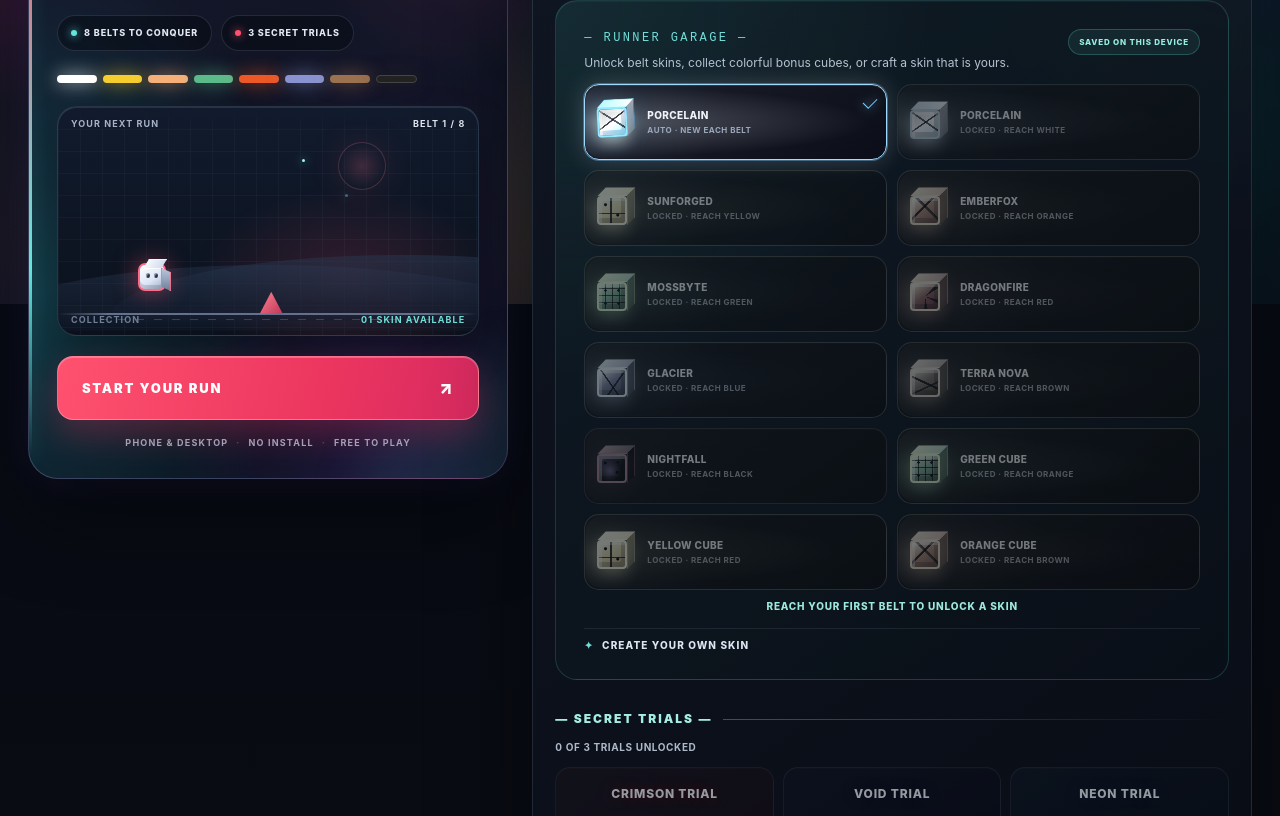
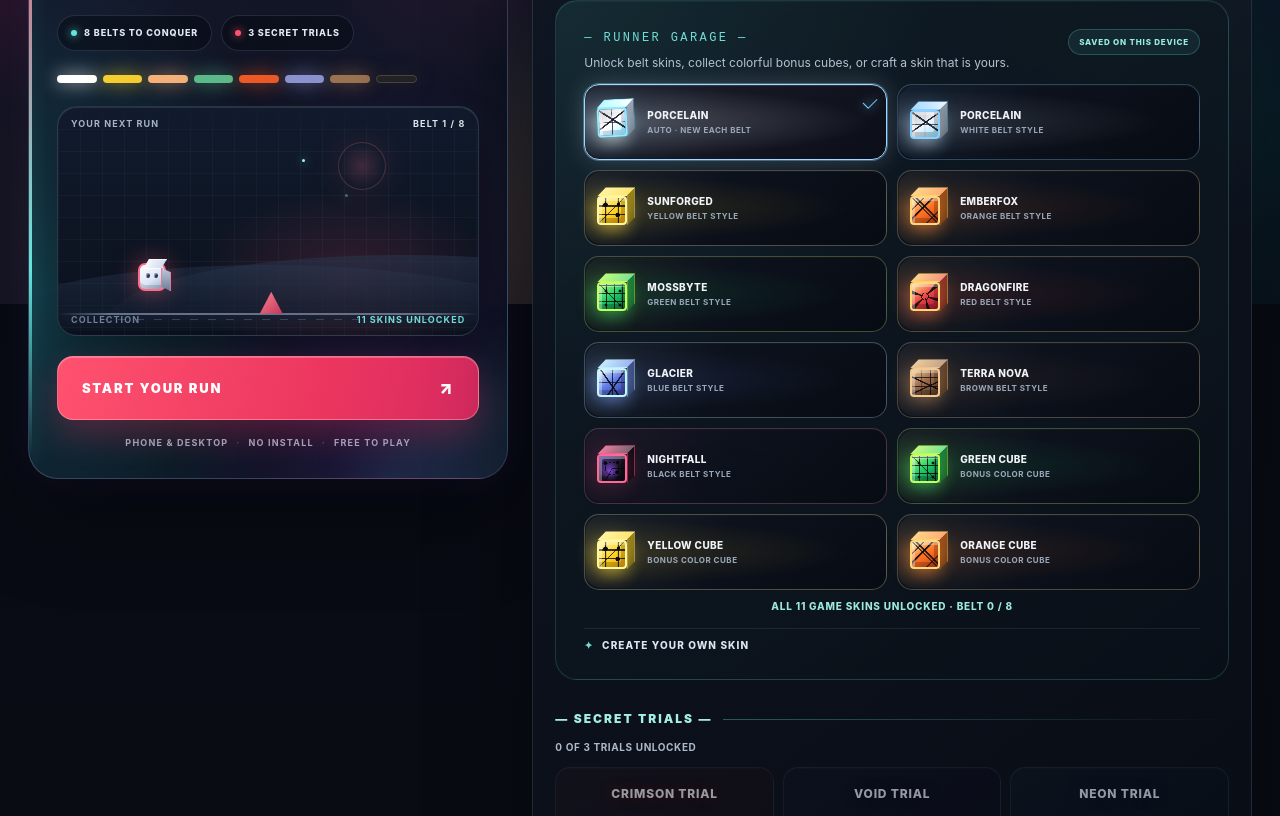
Before and after one commit to alexchugrinov/IU-Belt-Dash, a plain HTML site: page index.html in a window 1280 px wide. Shown: the part 496-1312 px from the top of the page. Drawn offline with Linux system fonts and the light colour scheme.

Commit message:
Unlock all skins and refine geometric patterns
Co-authored-by: Copilot <223556219+Copilot@users.noreply.github.com>

```diff
--- a/script.js
+++ b/script.js
@@ -101,8 +101,8 @@ function saveSkinProgress() {
 function getPlayerSkin() {
   if (selectedSkinId === 'level') return BELT_SKINS[belt] || BELT_SKINS[1];
   return customSkins.find((skin) => skin.id === selectedSkinId) ||
-    BELT_SKINS.find((skin) => skin && skin.id === selectedSkinId && skin.unlockBelt <= stats.maxBeltReached) ||
-    SPECIAL_SKINS.find((skin) => skin.id === selectedSkinId && skin.unlockBelt <= stats.maxBeltReached) ||
+    BELT_SKINS.find((skin) => skin && skin.id === selectedSkinId) ||
+    SPECIAL_SKINS.find((skin) => skin.id === selectedSkinId) ||
     BELT_SKINS[Math.max(1, Math.min(stats.maxBeltReached, BELT_SKINS.length - 1))] ||
     BELT_SKINS[1];
 }
@@ -154,9 +154,7 @@ const stats = {
 };
 const savedBeltSkin = BELT_SKINS.find((skin) => skin && skin.id === selectedSkinId);
 const savedSpecialSkin = SPECIAL_SKINS.find((skin) => skin.id === selectedSkinId);
-if ((!savedBeltSkin && !savedSpecialSkin && selectedSkinId !== 'level' && !customSkins.some((skin) => skin.id === selectedSkinId)) ||
-  (savedBeltSkin && savedBeltSkin.unlockBelt > stats.maxBeltReached) ||
-  (savedSpecialSkin && savedSpecialSkin.unlockBelt > stats.maxBeltReached)) {
+if (!savedBeltSkin && !savedSpecialSkin && selectedSkinId !== 'level' && !customSkins.some((skin) => skin.id === selectedSkinId)) {
   selectedSkinId = 'level';
 }
 
@@ -1261,23 +1259,30 @@ function drawSkinPattern(skin) {
   ctx.save();
   drawSkinPath(skin.shape, player.size - 5);
   ctx.clip();
-  ctx.strokeStyle = 'rgba(255,255,255,0.55)';
-  ctx.lineWidth = 1;
-  ctx.lineCap = 'round';
+  ctx.strokeStyle = 'rgba(5,7,12,0.86)';
+  ctx.lineWidth = 1.6;
+  ctx.lineCap = 'square';
+  ctx.lineJoin = 'miter';
   ctx.beginPath();
-  ctx.moveTo(-half + 6, -half + 4);
-  ctx.quadraticCurveTo(-half * 0.15, -half + 1, half * 0.35, -half + 5);
+  ctx.moveTo(-half + 6, -half + 7);
+  ctx.lineTo(0, -half + 12);
+  ctx.lineTo(half - 6, -half + 7);
+  ctx.moveTo(0, -half + 12);
+  ctx.lineTo(0, -2);
   ctx.stroke();
-  ctx.fillStyle = 'rgba(0,0,0,0.2)';
-  ctx.fillRect(-half + 5, half - 6, player.size - 10, 2);
-  if (skin.pattern === 'glow') {
-    ctx.fillStyle = '#fff';
-    ctx.shadowColor = skin.accent;
-    ctx.shadowBlur = 7;
-    ctx.beginPath();
-    ctx.arc(0, 0, 2.5, 0, Math.PI * 2);
-    ctx.fill();
-  }
+  ctx.beginPath();
+  ctx.moveTo(-5, 2);
+  ctx.lineTo(0, -3);
+  ctx.lineTo(5, 2);
+  ctx.lineTo(0, 7);
+  ctx.closePath();
+  ctx.stroke();
+  ctx.fillStyle = 'rgba(5,7,12,0.9)';
+  for (const x of [-half + 7, half - 7]) {
+    ctx.fillRect(x - 1.5, -half + 5, 3, 3);
+    ctx.fillRect(x - 1.5, half - 8, 3, 3);
+  }
+  ctx.fillRect(-half + 5, half - 4, player.size - 10, 2);
   ctx.restore();
 }
 
@@ -1804,42 +1809,36 @@ function refreshSkinGallery() {
   addSkinCard(gallery, BELT_SKINS[autoBelt], 'level', 'AUTO · NEW EACH BELT', true);
   for (let i = 1; i < BELT_SKINS.length; i++) {
     const skin = BELT_SKINS[i];
-    const unlocked = skin.unlockBelt <= stats.maxBeltReached;
     addSkinCard(
       gallery,
       skin,
       skin.id,
-      unlocked ? BELTS[skin.unlockBelt].name + ' BELT REWARD' : 'LOCKED · REACH ' + BELTS[skin.unlockBelt].name,
-      unlocked
+      BELTS[skin.unlockBelt].name + ' BELT STYLE',
+      true
     );
   }
   for (const skin of SPECIAL_SKINS) {
-    const unlocked = skin.unlockBelt <= stats.maxBeltReached;
     addSkinCard(
       gallery,
       skin,
       skin.id,
-      unlocked ? 'COLOR CUBE · BELT ' + skin.unlockBelt : 'LOCKED · REACH ' + BELTS[skin.unlockBelt].name,
-      unlocked
+      'BONUS COLOR CUBE',
+      true
     );
   }
   for (const skin of customSkins) addSkinCard(gallery, skin, skin.id, 'YOUR ORIGINAL SKIN', true);
 
-  const unlockedCount = stats.maxBeltReached +
-    SPECIAL_SKINS.filter((skin) => skin.unlockBelt <= stats.maxBeltReached).length;
+  const unlockedCount = BELT_SKINS.length - 1 + SPECIAL_SKINS.length;
   const progress = document.getElementById('skinProgress');
   if (progress) {
-    progress.textContent = stats.maxBeltReached
-      ? 'BELT ' + stats.maxBeltReached + ' / 8  ·  ' + unlockedCount + ' GAME SKIN' + (unlockedCount === 1 ? '' : 'S') + ' UNLOCKED'
-      : 'REACH YOUR FIRST BELT TO UNLOCK A SKIN';
+    progress.textContent = 'ALL ' + unlockedCount + ' GAME SKINS UNLOCKED  ·  BELT ' +
+      stats.maxBeltReached + ' / 8';
   }
   const beltProgress = document.getElementById('menuBeltProgress');
   if (beltProgress) beltProgress.textContent = 'BELT ' + Math.max(1, stats.maxBeltReached) + ' / 8';
   const skinCount = document.getElementById('menuSkinCount');
   if (skinCount) {
-    const availableCount = Math.max(1, unlockedCount);
-    skinCount.textContent = String(availableCount).padStart(2, '0') + ' SKIN' +
-      (availableCount === 1 ? '' : 'S') + (unlockedCount ? ' UNLOCKED' : ' AVAILABLE');
+    skinCount.textContent = String(unlockedCount).padStart(2, '0') + ' SKINS UNLOCKED';
   }
 }
 
--- a/style.css
+++ b/style.css
@@ -2413,54 +2413,68 @@
   .skin-swatch:not(.cube) > .skin-swatch-side { display: none; }
   .skin-swatch.prism .skin-swatch-front {
     background-image:
-      linear-gradient(145deg, transparent 43%, rgba(7,10,18,0.78) 44% 47%, transparent 48%),
-      linear-gradient(35deg, transparent 54%, rgba(7,10,18,0.68) 55% 59%, transparent 60%),
+      linear-gradient(145deg, transparent 43%, rgba(7,10,18,0.88) 44% 47%, transparent 48%),
+      linear-gradient(35deg, transparent 54%, rgba(7,10,18,0.82) 55% 59%, transparent 60%),
+      linear-gradient(90deg, transparent 48%, rgba(7,10,18,0.72) 49% 51%, transparent 52%),
+      linear-gradient(0deg, transparent 47%, rgba(7,10,18,0.68) 48% 50%, transparent 51%),
       linear-gradient(145deg, rgba(255,255,255,0.7), var(--skin-main) 52%, #91dfff);
   }
   .skin-swatch.circuit .skin-swatch-front {
     background-image:
-      radial-gradient(circle at 25% 27%, #080b12 0 1px, transparent 2px),
-      radial-gradient(circle at 72% 68%, #080b12 0 1px, transparent 2px),
-      linear-gradient(90deg, transparent 43%, rgba(8,11,18,0.82) 44% 49%, transparent 50%),
-      linear-gradient(0deg, transparent 34%, rgba(8,11,18,0.78) 35% 40%, transparent 41%),
+      radial-gradient(circle at 25% 27%, #080b12 0 2px, transparent 2.5px),
+      radial-gradient(circle at 72% 68%, #080b12 0 2px, transparent 2.5px),
+      radial-gradient(circle at 75% 26%, #080b12 0 1.5px, transparent 2px),
+      linear-gradient(90deg, transparent 24%, rgba(8,11,18,0.84) 25% 28%, transparent 29% 71%, rgba(8,11,18,0.84) 72% 75%, transparent 76%),
+      linear-gradient(0deg, transparent 32%, rgba(8,11,18,0.82) 33% 37%, transparent 38% 65%, rgba(8,11,18,0.82) 66% 70%, transparent 71%),
+      linear-gradient(135deg, transparent 47%, rgba(8,11,18,0.74) 48% 50%, transparent 51%),
       linear-gradient(145deg, #fff4a8, var(--skin-main) 55%, #e79b08);
   }
   .skin-swatch.ember .skin-swatch-front {
     background-image:
-      linear-gradient(135deg, transparent 37%, rgba(8,10,15,0.82) 39% 43%, transparent 45%),
-      linear-gradient(45deg, transparent 54%, rgba(8,10,15,0.68) 56% 61%, transparent 63%),
+      linear-gradient(135deg, transparent 37%, rgba(8,10,15,0.9) 39% 42%, transparent 44%),
+      linear-gradient(45deg, transparent 54%, rgba(8,10,15,0.84) 56% 59%, transparent 61%),
+      linear-gradient(135deg, transparent 18% 21%, rgba(8,10,15,0.78) 22% 24%, transparent 25% 76%, rgba(8,10,15,0.8) 77% 79%, transparent 80%),
+      linear-gradient(45deg, transparent 48%, rgba(8,10,15,0.66) 49% 51%, transparent 52%),
       linear-gradient(145deg, #fff1a8, var(--skin-main) 47%, #c83d12);
   }
   .skin-swatch.grid .skin-swatch-front {
     background-image:
-      radial-gradient(circle, rgba(5,10,12,0.9) 0 1px, transparent 1.5px),
-      repeating-linear-gradient(0deg, transparent 0 6px, rgba(5,10,12,0.72) 6px 7px),
-      repeating-linear-gradient(90deg, transparent 0 6px, rgba(5,10,12,0.72) 6px 7px),
+      radial-gradient(circle, rgba(5,10,12,0.98) 0 1.2px, transparent 1.7px),
+      repeating-linear-gradient(0deg, transparent 0 7px, rgba(5,10,12,0.84) 7px 8px),
+      repeating-linear-gradient(90deg, transparent 0 7px, rgba(5,10,12,0.84) 7px 8px),
+      linear-gradient(45deg, transparent 47%, rgba(5,10,12,0.72) 48% 50%, transparent 51%),
       linear-gradient(145deg, #bcff7a, var(--skin-main) 48%, #08743e);
-    background-size: 13px 13px, auto, auto, auto;
+    background-size: 14px 14px, auto, auto, auto, auto;
   }
   .skin-swatch.flare .skin-swatch-front {
     background-image:
-      conic-gradient(from 12deg, transparent 0 8%, rgba(8,10,15,0.84) 9% 12%, transparent 13% 25%, rgba(8,10,15,0.72) 26% 29%, transparent 30% 43%, rgba(8,10,15,0.82) 44% 47%, transparent 48%),
+      conic-gradient(from 12deg, transparent 0 7%, rgba(8,10,15,0.9) 8% 11%, transparent 12% 23%, rgba(8,10,15,0.84) 24% 27%, transparent 28% 40%, rgba(8,10,15,0.9) 41% 44%, transparent 45% 57%, rgba(8,10,15,0.82) 58% 61%, transparent 62% 74%, rgba(8,10,15,0.88) 75% 78%, transparent 79%),
+      radial-gradient(circle, transparent 0 17%, rgba(8,10,15,0.9) 18% 21%, transparent 22%),
       linear-gradient(145deg, #ffe58d, var(--skin-main) 48%, #a70f36);
   }
   .skin-swatch.crystal .skin-swatch-front {
     background-image:
-      linear-gradient(55deg, transparent 42%, rgba(6,9,17,0.8) 43% 46%, transparent 47%),
-      linear-gradient(125deg, transparent 58%, rgba(6,9,17,0.7) 59% 63%, transparent 64%),
+      linear-gradient(55deg, transparent 42%, rgba(6,9,17,0.9) 43% 46%, transparent 47%),
+      linear-gradient(125deg, transparent 58%, rgba(6,9,17,0.86) 59% 62%, transparent 63%),
+      linear-gradient(90deg, transparent 49%, rgba(6,9,17,0.8) 50% 52%, transparent 53%),
+      linear-gradient(0deg, transparent 49%, rgba(6,9,17,0.72) 50% 52%, transparent 53%),
       linear-gradient(145deg, #e4ffff, var(--skin-main) 48%, #343f9b);
   }
   .skin-swatch.stone .skin-swatch-front {
     background-image:
-      linear-gradient(25deg, transparent 46%, rgba(8,9,12,0.82) 47% 52%, transparent 53%),
-      linear-gradient(155deg, transparent 62%, rgba(8,9,12,0.68) 63% 67%, transparent 68%),
+      linear-gradient(25deg, transparent 46%, rgba(8,9,12,0.92) 47% 50%, transparent 51%),
+      linear-gradient(155deg, transparent 62%, rgba(8,9,12,0.82) 63% 66%, transparent 67%),
+      linear-gradient(90deg, transparent 31% 33%, rgba(8,9,12,0.8) 34% 36%, transparent 37% 69%, rgba(8,9,12,0.78) 70% 72%, transparent 73%),
+      linear-gradient(0deg, transparent 29% 31%, rgba(8,9,12,0.72) 32% 34%, transparent 35% 67%, rgba(8,9,12,0.76) 68% 70%, transparent 71%),
       linear-gradient(145deg, #f3cb8b, var(--skin-main) 48%, #553622);
   }
   .skin-swatch.nebula .skin-swatch-front {
     background-image:
-      radial-gradient(circle at 24% 28%, #05060a 0 1px, transparent 1.8px),
-      radial-gradient(circle at 70% 65%, #05060a 0 1.2px, transparent 2px),
-      radial-gradient(circle at 72% 25%, #05060a 0 0.8px, transparent 1.6px),
+      radial-gradient(circle at 24% 28%, #05060a 0 1.5px, transparent 2px),
+      radial-gradient(circle at 70% 65%, #05060a 0 1.6px, transparent 2.2px),
+      radial-gradient(circle at 72% 25%, #05060a 0 1.2px, transparent 1.8px),
+      radial-gradient(ellipse at 50% 50%, transparent 0 34%, rgba(5,6,10,0.88) 35% 37%, transparent 38%),
+      conic-gradient(from 30deg at 50% 50%, transparent 0 15%, rgba(5,6,10,0.78) 16% 17%, transparent 18% 48%, rgba(5,6,10,0.76) 49% 50%, transparent 51%),
       radial-gradient(ellipse at 42% 60%, rgba(150,83,255,0.8), transparent 49%),
       linear-gradient(145deg, #553393, var(--skin-main) 54%, #090812);
   }
```
